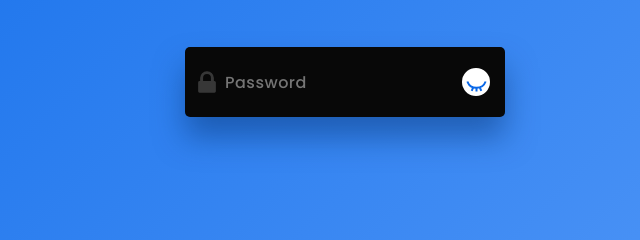
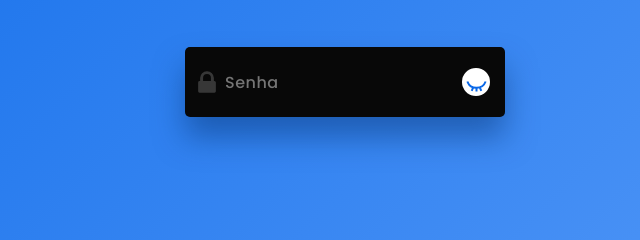
Before and after one commit to LuanRamalho/Senha-Digitada, a plain HTML site: page index.html in a window 1280 px wide. Shown: the part 318-558 px from the top of the page, 295-935 px from the left. Drawn offline with Linux system fonts and the light colour scheme.

Commit message:
Update index.html

```diff
--- a/index.html
+++ b/index.html
@@ -10,7 +10,7 @@
 <body>
     <div class="container">
         <img src="lock-icon.svg" id="lock">
-        <input type="password" placeholder="Password" id="password">
+        <input type="password" placeholder="Senha" id="password">
         <div id="eye-wrapper" onclick="toggle()">
             <img src="eye-open.svg" id="open">
             <img src="eye-close.svg" id="close">
```
